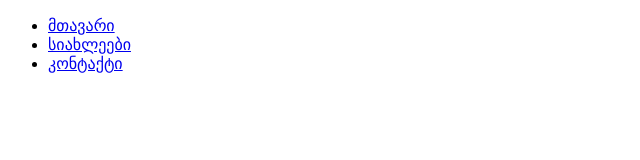
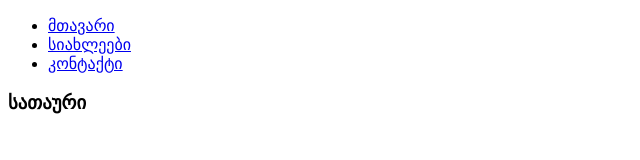
Before and after one commit to r3spect777/html.lesson5, a plain HTML site: page index.html in a window 1280 px wide. Shown: the whole page, without its empty margins (0-640 px from the left). Drawn offline with Linux system fonts and the light colour scheme.

Commit message:
add commit section

```diff
--- a/index.html
+++ b/index.html
@@ -20,6 +20,9 @@
 					<a href="#">კონტაქტი</a>
 				</li>
 			</ul>
+			<section>
+				<h1>სათაური</h1>
+			</section>
 		</nav>
 	</header>
 
```
